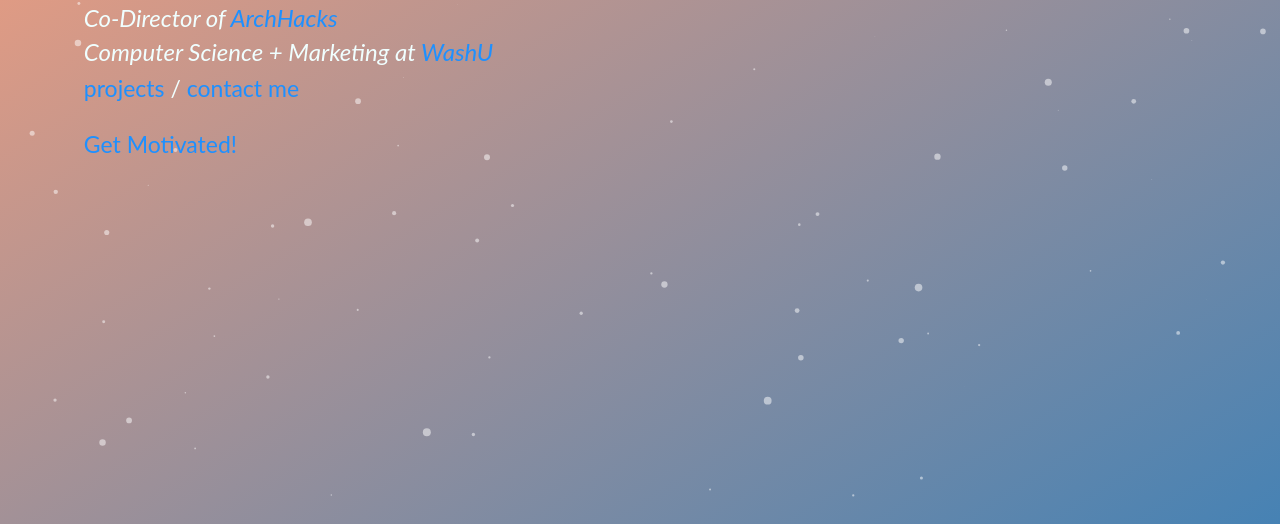
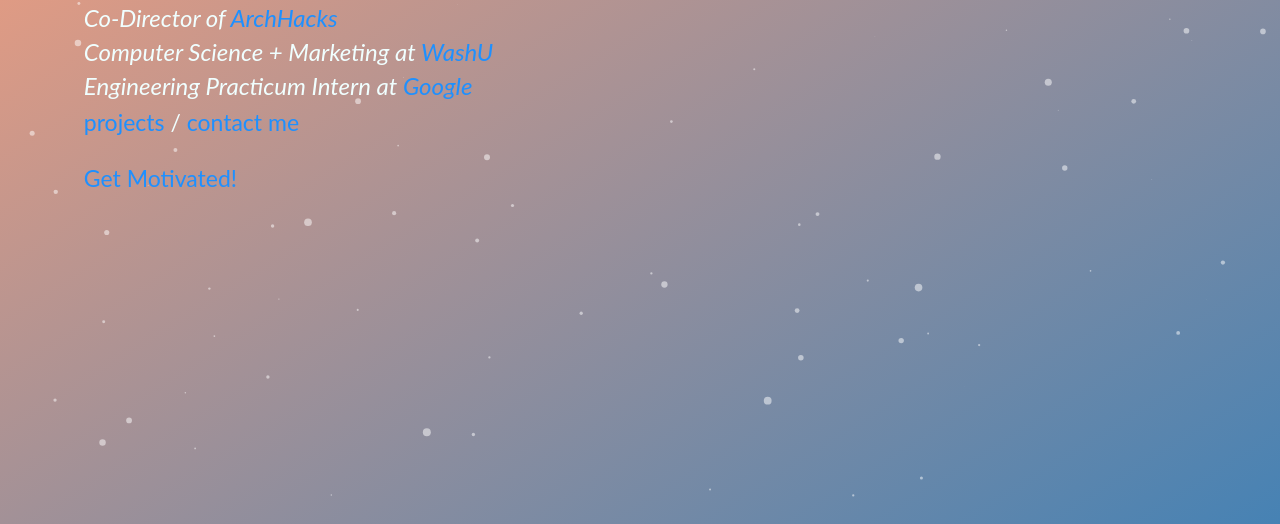
Before and after one commit to noahluddy/noahluddy.com, a plain HTML site: page index.html in a window 1280 px wide. Shown: the part 276-800 px from the top of the page. Drawn offline with Linux system fonts and the light colour scheme.

Commit message:
Update index.html

```diff
--- a/index.html
+++ b/index.html
@@ -67,6 +67,7 @@
       <h1 id="name">Noah Luddy</h1>
       <h2 id="first-sub" class="subtitle">Co-Director of <a href="https://archhacks.io" target="_blank">ArchHacks</a><h2>
       <h2 class="subtitle">Computer Science + Marketing at <a href="https://www.wustl.edu" target="_blank">WashU</a></h2>
+      <h2 class="subtitle">Engineering Practicum Intern at <a href="https://www.google.com" target="_blank">Google</a></h2>
       <div id="links">
 <!--    <a href="Luddy_Resume.pdf" target="_blank">r&eacute;sum&eacute;</a> /  -->
         <a href="https://github.com/noahluddy" target="_blank">projects</a> /
```
